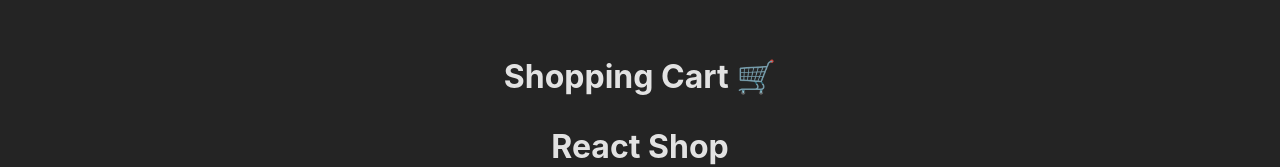
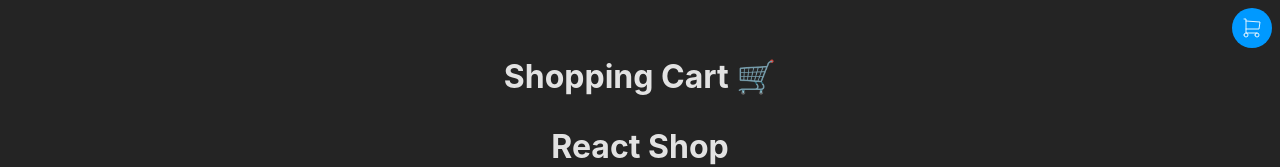
Before and after one commit to Patricio-Fernandez-Ionadi/ShoppingCart, a React (Vite) app: page / in a window 1280 px wide. Shown: the top 167 px of the page. Built offline with nearby package versions, Linux system fonts and the light colour scheme.

Commit message:
context cart

```diff
--- a/src/App.jsx
+++ b/src/App.jsx
@@ -1,14 +1,16 @@
 /* eslint-disable no-unused-vars */
-import { Footer, Header, Products } from "./components";
+import { Cart, Footer, Header, Products } from "./components";
+import { CartProvider } from "./context";
 
 function App() {
 	return (
-		<>
+		<CartProvider>
 			<h1>Shopping Cart 🛒</h1>
 			<Header />
+			<Cart />
 			<Products />
 			<Footer />
-		</>
+		</CartProvider>
 	);
 }
 
--- /dev/null
+++ b/src/components/Cart.css
@@ -0,0 +1,60 @@
+.cart {
+  background: #000;
+  padding: 32px;
+  position: fixed;
+  right: 0px;
+  top: 0px;
+  width: 200px;
+  height: 100vh;
+  clip-path: polygon(100% 0, 100% 0, 100% 100%, 100% 100%);
+  transition: all .3s ease;
+}
+
+.cart img {
+  aspect-ratio: 16/9;
+  width: 100%;
+}
+
+.cart li {
+  border-bottom: 1px solid #444;
+  padding-bottom: 16px;
+}
+
+.cart footer {
+  display: flex;
+  gap: 8px;
+  justify-content: center;
+  align-items: center;
+}
+
+.cart footer button {
+  padding: 8px;
+}
+
+.cart-button {
+  align-items: center;
+  background: #09f;
+  border-radius: 9999px;
+  cursor: pointer;
+  display: flex;
+  height: 32px;
+  justify-content: center;
+  padding: 4px;
+  position: absolute;
+  right: 8px;
+  top: 8px;
+  transition: all .3s ease;
+  width: 32px;
+  z-index: 9999;
+}
+
+.cart-button:hover {
+  scale: 1.1;
+}
+
+/* ~ elector hermano*/
+.cart-button ~ input:checked ~ .cart {
+  /* height: 100%; */
+  /* display: block; */
+  clip-path: polygon(0 0, 100% 0, 100% 100%, 0 100%);
+}
--- /dev/null
+++ b/src/components/Cart.jsx
@@ -0,0 +1,49 @@
+/* eslint-disable react/prop-types */
+/* eslint-disable no-unused-vars */
+import { useId } from "react";
+import { ClearCartIcon, CartIcon } from "./";
+import "./Cart.css";
+import { useCart } from "../hooks";
+
+function CartItem({ thumbnail, price, title, quantity, addToCart }) {
+	return (
+		<li>
+			<img src={thumbnail} alt={title} />
+			<div>
+				<strong>{title}</strong>- ${price}
+			</div>
+
+			<footer>
+				<small>Qty: {quantity}</small>
+				<button onClick={addToCart}>+</button>
+			</footer>
+		</li>
+	);
+}
+
+export function Cart() {
+	const cartCheckbox = useId();
+
+	const { cart, clearCart, addToCart } = useCart();
+
+	return (
+		<>
+			<label className="cart-button" htmlFor={cartCheckbox}>
+				<CartIcon />
+			</label>
+			<input type="checkbox" id={cartCheckbox} hidden />
+
+			<aside className="cart">
+				<ul>
+					{cart.map((e) => (
+						<CartItem key={e.id} {...e} addToCart={() => addToCart(e)} />
+					))}
+				</ul>
+
+				<button onClick={clearCart}>
+					<ClearCartIcon />
+				</button>
+			</aside>
+		</>
+	);
+}
--- /dev/null
+++ b/src/context/cart/CartContext.js
@@ -0,0 +1,3 @@
+import { createContext } from "react";
+
+export const CartContext = createContext()
--- /dev/null
+++ b/src/context/cart/CartProvider.jsx
@@ -0,0 +1,47 @@
+/* eslint-disable react/prop-types */
+import { useState } from "react";
+import { CartContext } from ".";
+
+export function CartProvider({ children }) {
+	const [cart, setCart] = useState([]);
+
+	const addToCart = (product) => {
+		const productInCartIndex = cart.findIndex((p) => p.id === product.id);
+
+		if (productInCartIndex >= 0) {
+			const newCart = structuredClone(cart);
+			newCart[productInCartIndex].quantity += 1;
+			return setCart(newCart);
+		}
+
+		// El producto no eta en el carrito
+		setCart((prev) => [
+			...prev,
+			{
+				...product,
+				quantity: 1,
+			},
+		]);
+	};
+
+	const removeFromCart = (product) => {
+		setCart((prev) => prev.filter((p) => p.id !== product.id));
+	};
+
+	const clearCart = () => {
+		setCart([]);
+	};
+
+	return (
+		<CartContext.Provider
+			value={{
+				cart,
+				addToCart,
+				clearCart,
+				removeFromCart,
+			}}
+		>
+			{children}
+		</CartContext.Provider>
+	);
+}
--- /dev/null
+++ b/src/hooks/useCart.js
@@ -0,0 +1,13 @@
+import { useContext, } from 'react'
+import { CartContext } from '../context/cart'
+
+export function useCart() {
+
+	const cart = useContext(CartContext)
+
+	if (cart === undefined) {
+		throw new Error('useCart must be used within a CartProvider')
+	}
+
+	return cart
+}
```
